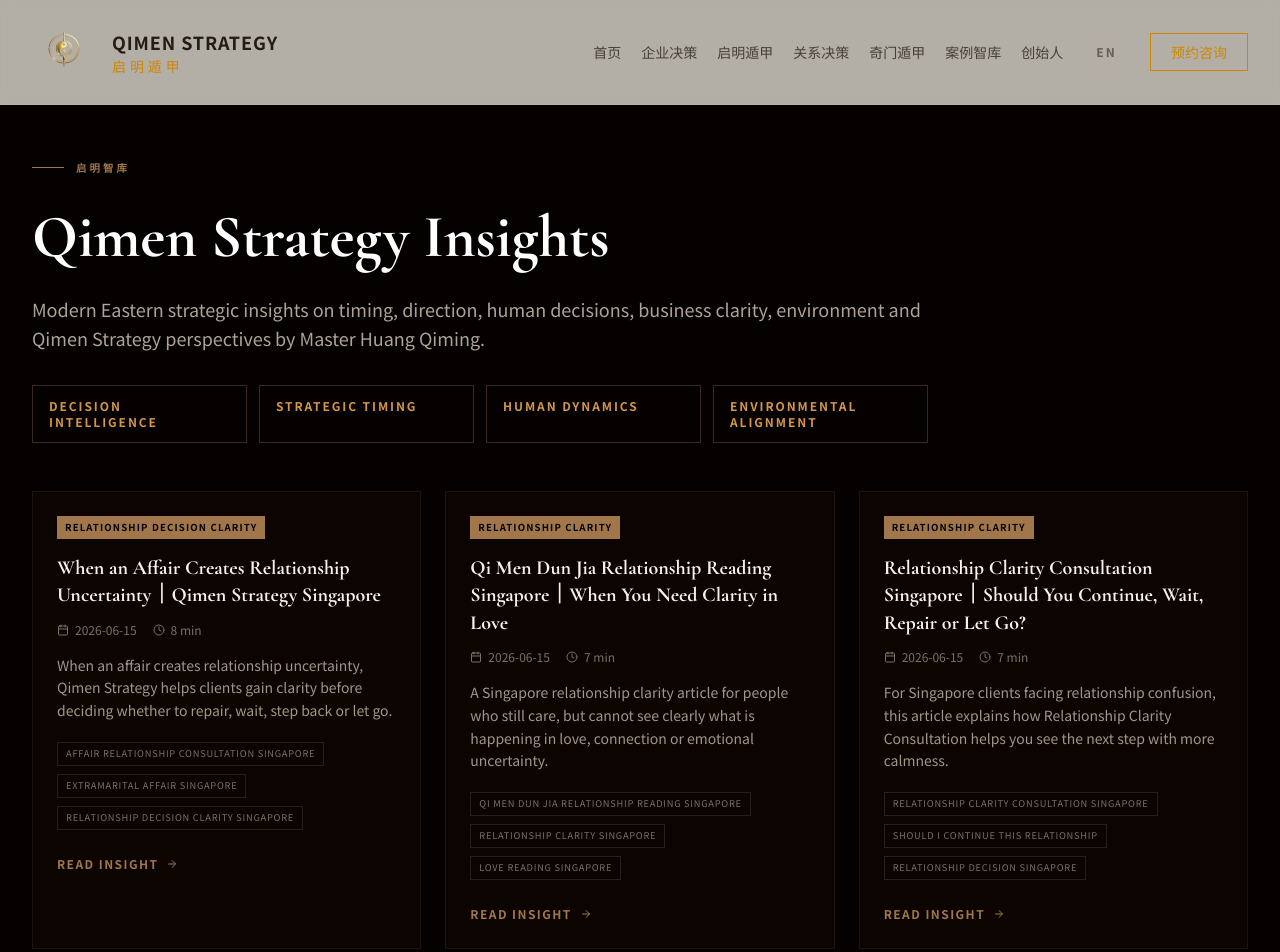
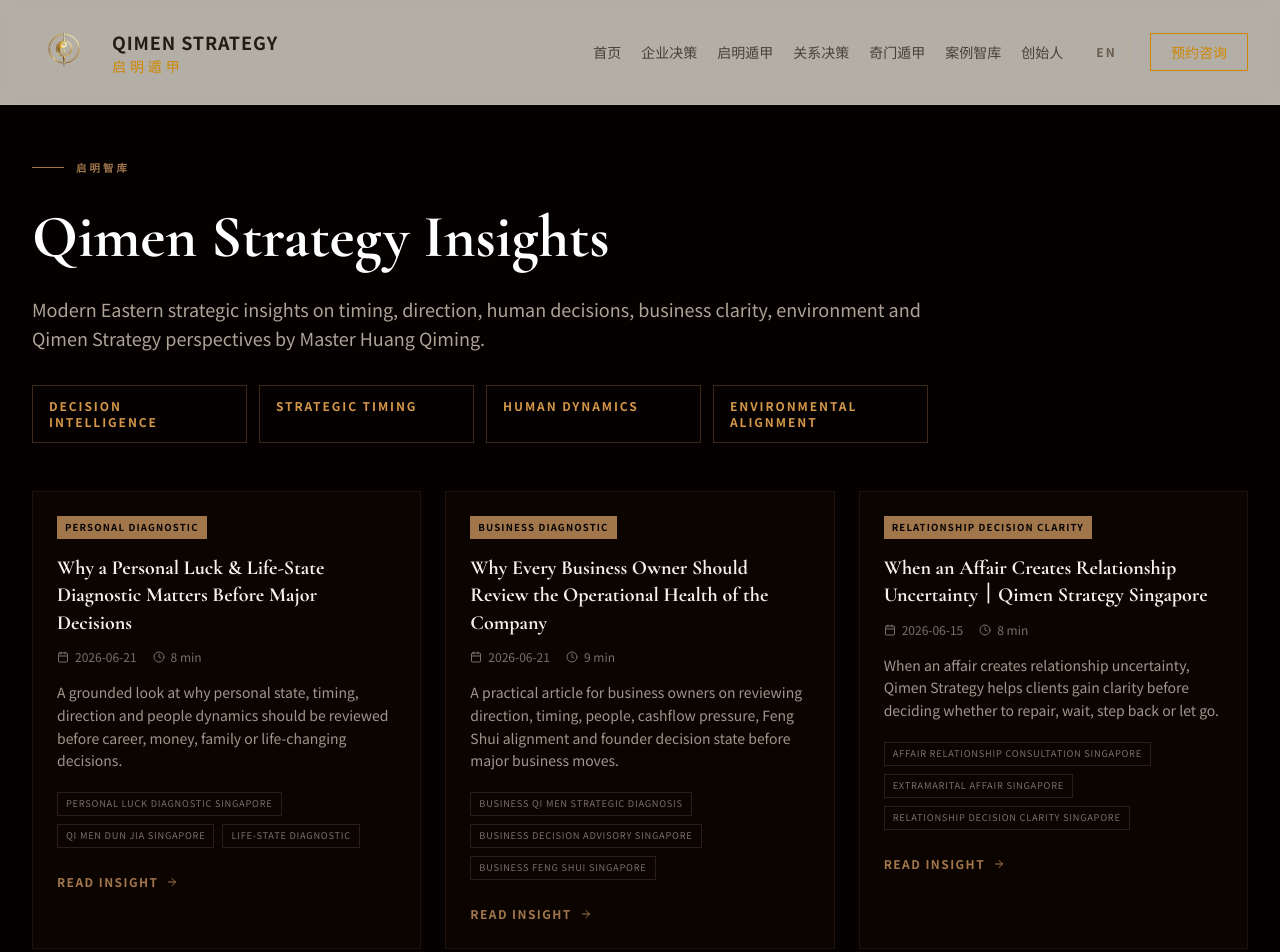
Before and after one commit to BODHIWONG/qmfeng-website, a Next.js app: page /insights in a window 1280 px wide. Shown: the top 952 px of the page. Built offline with nearby package versions, Linux system fonts and the light colour scheme.

Commit message:
Add diagnostic posts to insights listing

```diff
--- a/app/insights/page.tsx
+++ b/app/insights/page.tsx
@@ -6,6 +6,7 @@ import Footer from "@/components/footer";
 import Link from "next/link";
 import { ArrowRight, Calendar, Clock } from "lucide-react";
 import { insightPosts } from "@/lib/insights-data";
+import { qimenDiagnosticPosts } from "@/lib/qimen-diagnostic-posts";
 import { qimenCaseLibraryPosts } from "@/lib/qimen-case-library-posts";
 import { qimenSingaporeBilingualPosts } from "@/lib/qimen-singapore-bilingual-posts";
 import { qimenDunJiaFoundationPosts } from "@/lib/qimen-dun-jia-foundation-post";
@@ -17,6 +18,7 @@ import { qimenStrategyModernDecisionMakingPosts } from "@/lib/qimen-strategy-mod
 import { applyInsightPostOverrides } from "@/lib/insights-overrides";
 
 const allPosts = [
+  ...qimenDiagnosticPosts,
   ...qimenRelationshipSeoPosts,
   ...qimenSingaporeSeoPosts,
   ...qimenStrategyModernDecisionMakingPosts,
```
